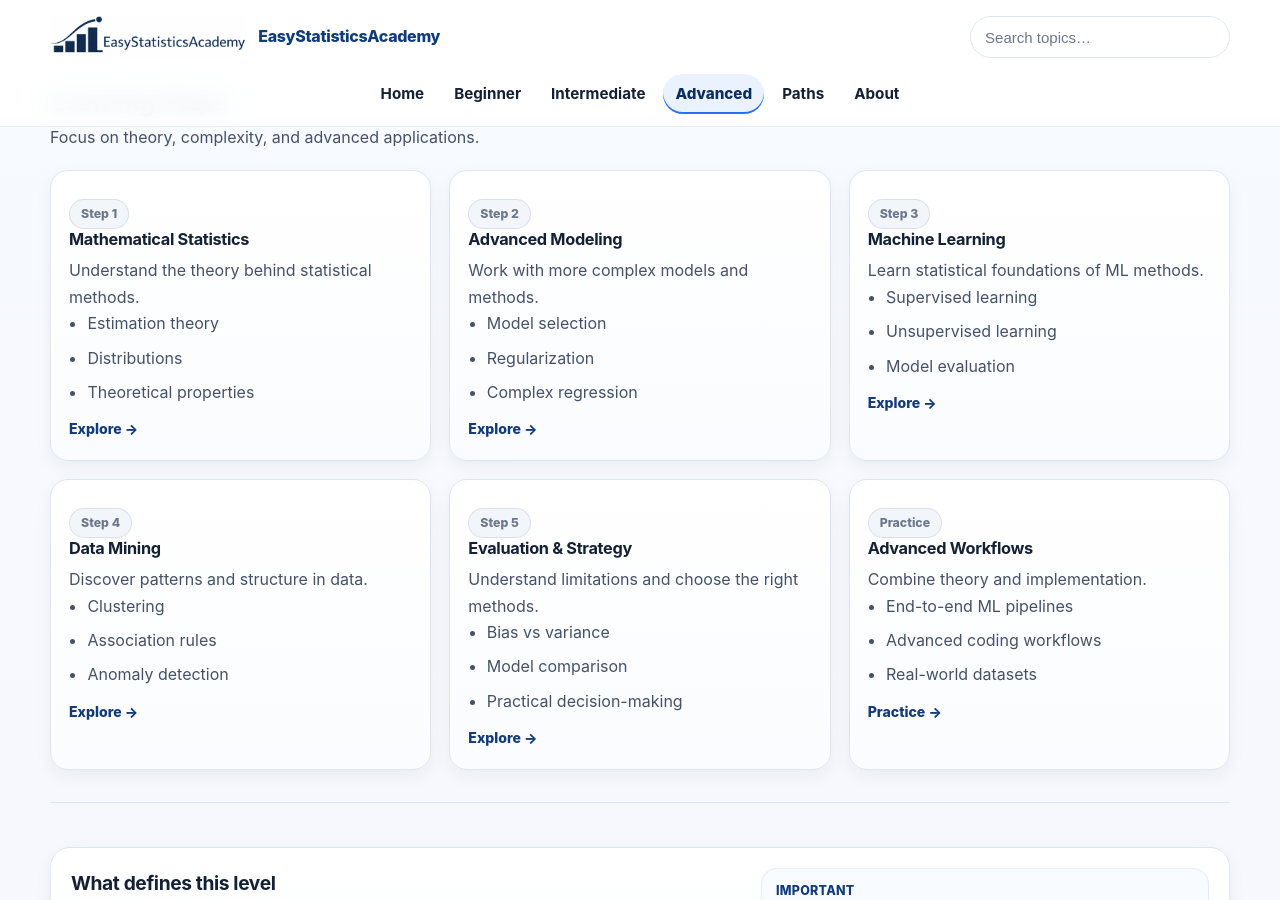
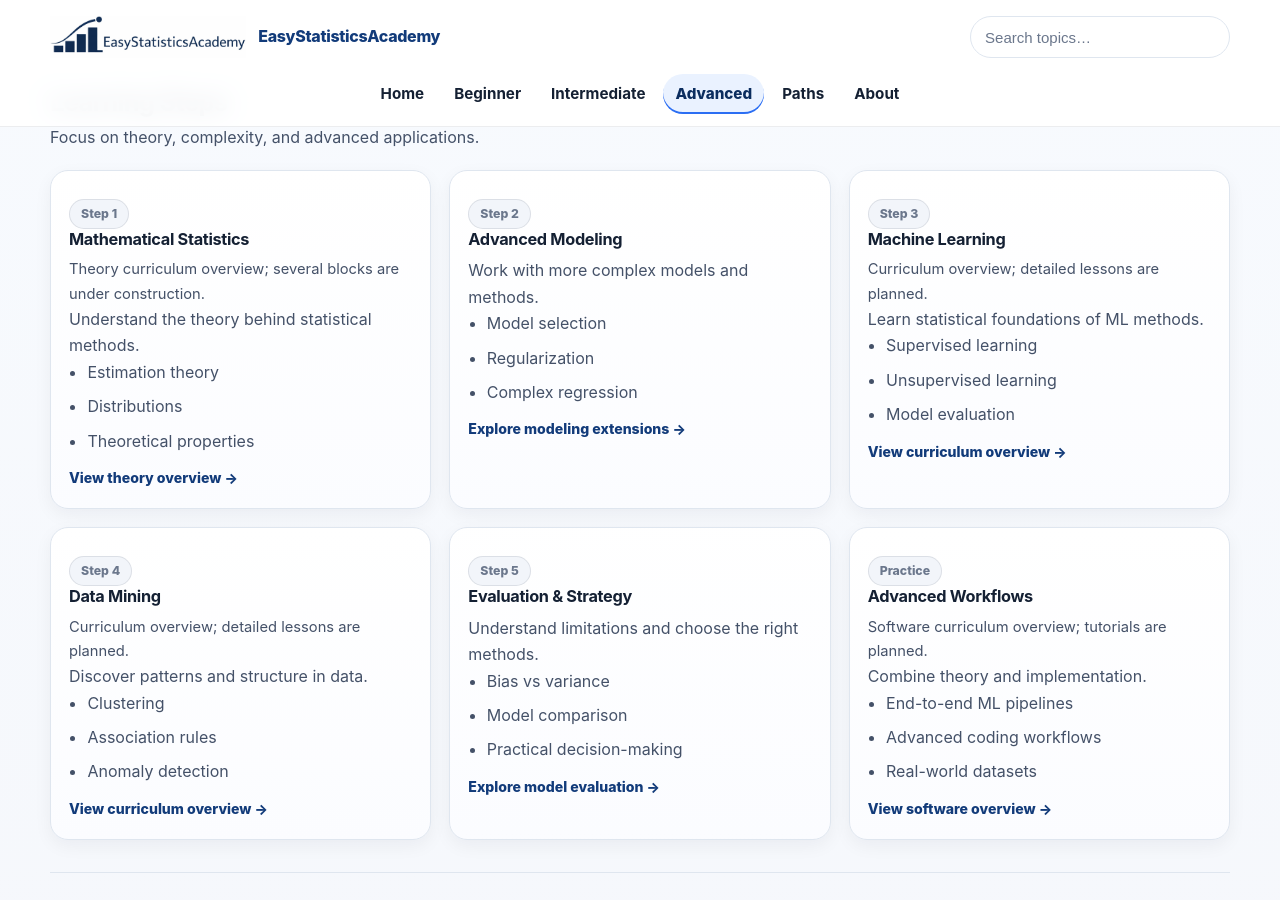
Before and after one commit to ammar-homaida-statistics/easystatisticsacademy, a Jekyll site: the page built from learning-paths/advanced.md, in a window 1280 px wide and 900 px high, scrolled down 402 px. Built offline with Jekyll 4.4.1, drawn with Linux system fonts in a browser that asks for light colours.

Commit message:
Guide advanced learners to available modeling blocks and mark curriculum overviews

```diff
--- a/learning-paths/advanced.md
+++ b/learning-paths/advanced.md
@@ -41,6 +41,7 @@ permalink: /learning-paths/advanced/
     <div class="card">
       <div class="pill">Step 1</div>
       <h3>Mathematical Statistics</h3>
+      <p class="muted-mini">Theory curriculum overview; several blocks are under construction.</p>
       <p>Understand the theory behind statistical methods.</p>
 
       <ul class="bullets">
@@ -49,7 +50,7 @@ permalink: /learning-paths/advanced/
         <li>Theoretical properties</li>
       </ul>
 
-      <a class="card-foot" href="/mathematical-statistics/">Explore →</a>
+      <a class="card-foot" href="/mathematical-statistics/">View theory overview →</a>
     </div>
 
     <!-- STEP 2 -->
@@ -64,13 +65,14 @@ permalink: /learning-paths/advanced/
         <li>Complex regression</li>
       </ul>
 
-      <a class="card-foot" href="/modeling/">Explore →</a>
+      <a class="card-foot" href="/modeling/extensions/">Explore modeling extensions →</a>
     </div>
 
     <!-- STEP 3 -->
     <div class="card">
       <div class="pill">Step 3</div>
       <h3>Machine Learning</h3>
+      <p class="muted-mini">Curriculum overview; detailed lessons are planned.</p>
       <p>Learn statistical foundations of ML methods.</p>
 
       <ul class="bullets">
@@ -79,13 +81,14 @@ permalink: /learning-paths/advanced/
         <li>Model evaluation</li>
       </ul>
 
-      <a class="card-foot" href="/machine-learning/">Explore →</a>
+      <a class="card-foot" href="/machine-learning/">View curriculum overview →</a>
     </div>
 
     <!-- STEP 4 -->
     <div class="card">
       <div class="pill">Step 4</div>
       <h3>Data Mining</h3>
+      <p class="muted-mini">Curriculum overview; detailed lessons are planned.</p>
       <p>Discover patterns and structure in data.</p>
 
       <ul class="bullets">
@@ -94,7 +97,7 @@ permalink: /learning-paths/advanced/
         <li>Anomaly detection</li>
       </ul>
 
-      <a class="card-foot" href="/data-mining/">Explore →</a>
+      <a class="card-foot" href="/data-mining/">View curriculum overview →</a>
     </div>
 
     <!-- STEP 5 -->
@@ -109,13 +112,14 @@ permalink: /learning-paths/advanced/
         <li>Practical decision-making</li>
       </ul>
 
-      <a class="card-foot" href="/machine-learning/">Explore →</a>
+      <a class="card-foot" href="/modeling/model-fit-comparison/">Explore model evaluation →</a>
     </div>
 
     <!-- PRACTICE -->
     <div class="card card-highlight">
       <div class="pill">Practice</div>
       <h3>Advanced Workflows</h3>
+      <p class="muted-mini">Software curriculum overview; tutorials are planned.</p>
       <p>Combine theory and implementation.</p>
 
       <ul class="bullets">
@@ -124,7 +128,7 @@ permalink: /learning-paths/advanced/
         <li>Real-world datasets</li>
       </ul>
 
-      <a class="card-foot" href="/software/">Practice →</a>
+      <a class="card-foot" href="/software/">View software overview →</a>
     </div>
 
   </div>
```
